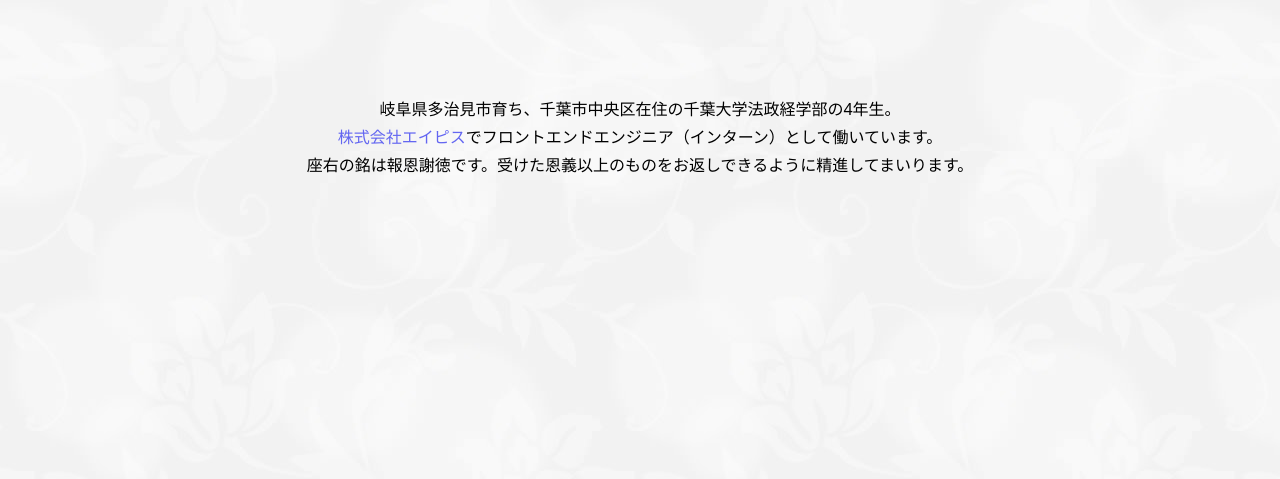
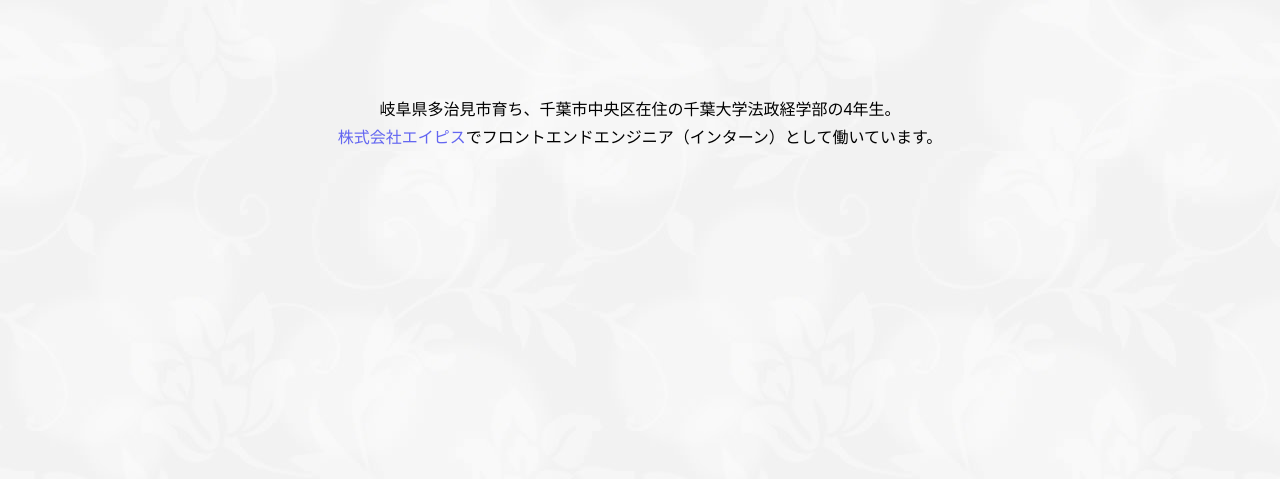
Before and after one commit to UR-deR/my_profile, a Gatsby site: page / in a window 1280 px wide. Shown: the part 321-800 px from the top of the page. Built offline with nearby package versions, Linux system fonts and the light colour scheme; Gatsby itself is replaced by a stand-in of ours.

Commit message:
コンテンツを修正

```diff
--- a/src/pages/index.jsx
+++ b/src/pages/index.jsx
@@ -24,8 +24,6 @@ const IndexPage = () => {
                 株式会社エイピス
               </a>
               でフロントエンドエンジニア（インターン）として働いています。
-              <br />
-              座右の銘は報恩謝徳です。受けた恩義以上のものをお返しできるように精進してまいります。
             </p>
           </div>
         </div>
```
